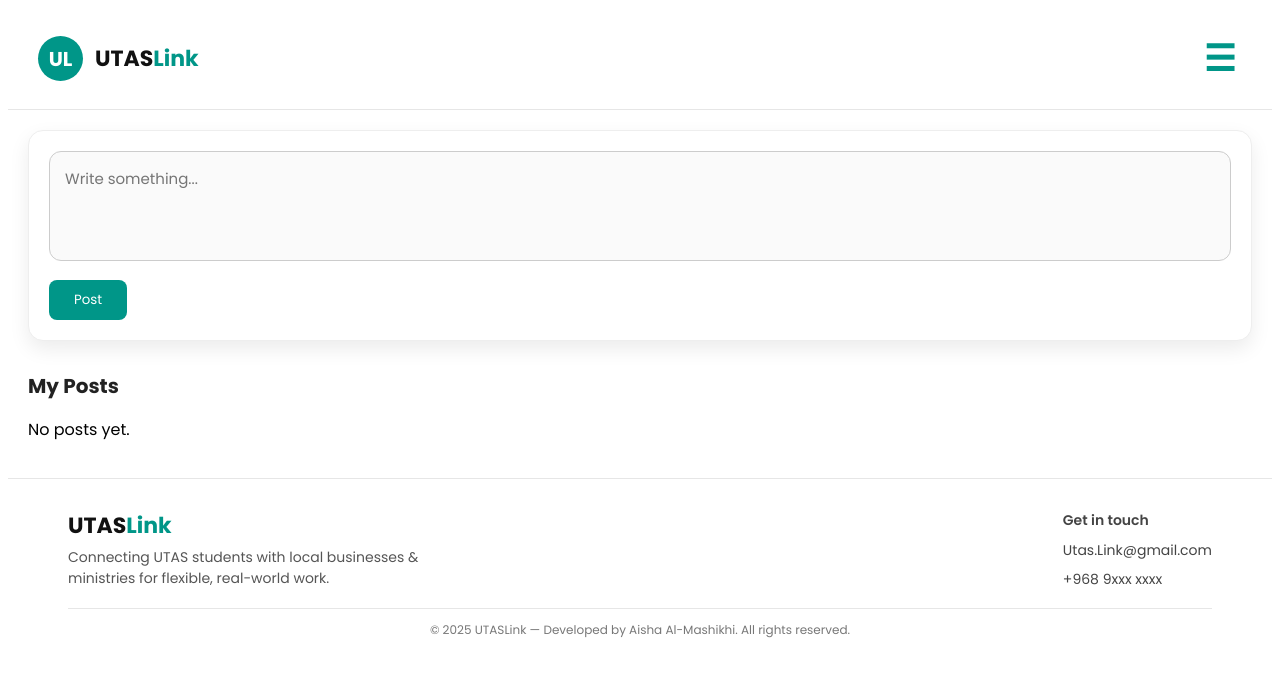
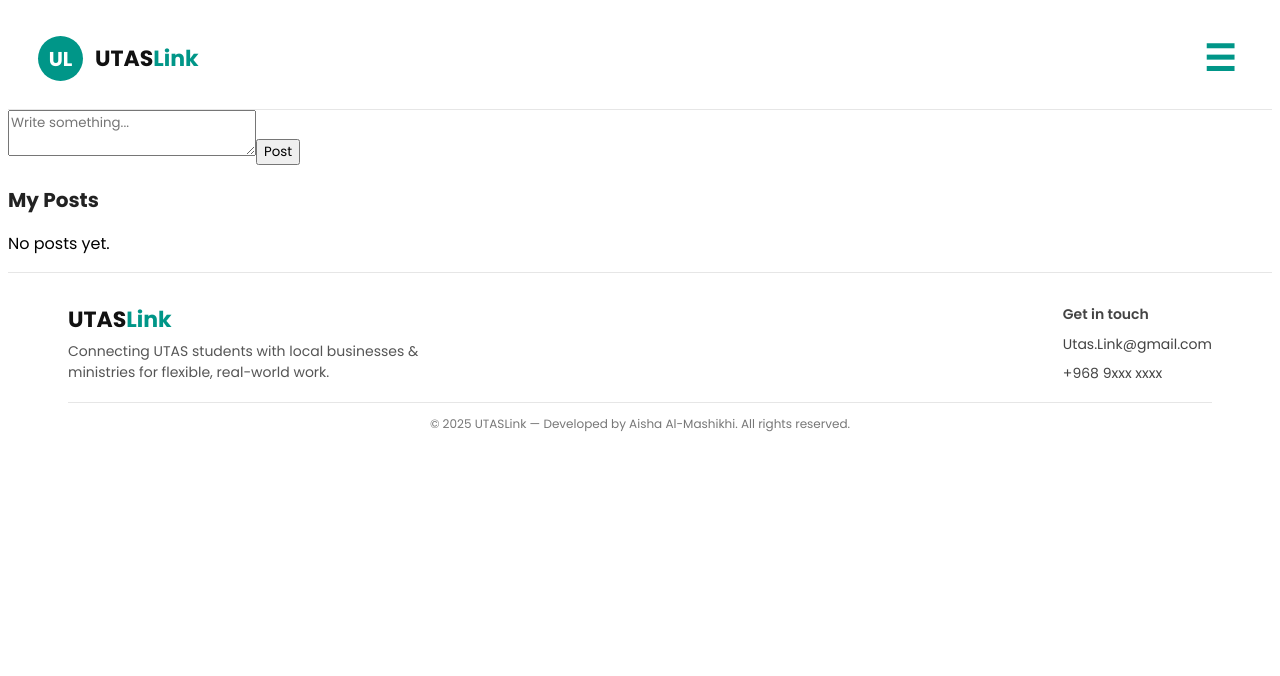
Before and after one commit to Aisha-Ahmed-Al-Mashikhi/utas-link-project, a React (Create React App) app in the folder client/: page /create-post in a window 1280 px wide. Shown: the top 676 px of the page. Built offline with nearby package versions, Linux system fonts and the light colour scheme.

Commit message:
Update CreatePost.jsx

```diff
--- a/client/src/Component/CreatePost.jsx
+++ b/client/src/Component/CreatePost.jsx
@@ -18,10 +18,9 @@ const CreatePost = () => {
   const [editMode, setEditMode] = useState(false);
   const [editId, setEditId] = useState(null);
 
+  // Fetch user posts
   useEffect(() => {
-    if (user?.email) {
-      dispatch(fetchUserPosts(user.email));
-    }
+    if (user?.email) dispatch(fetchUserPosts(user.email));
   }, [user, dispatch]);
 
   const handleSubmit = () => {
@@ -32,22 +31,14 @@ const CreatePost = () => {
       setEditMode(false);
       setEditId(null);
     } else {
-      dispatch(
-        addPost({
-          postMsg,
-          email: user.email,
-          name: user.name || user.companyName, // 👈 يدعم الطالب + الشركة
-        })
-      );
+      dispatch(addPost({ postMsg, email: user.email, name: user.name }));
     }
 
     setPostMsg("");
   };
 
   const handleDelete = (id) => {
-    if (window.confirm("Delete post?")) {
-      dispatch(deletePost(id));
-    }
+    if (window.confirm("Delete post?")) dispatch(deletePost(id));
   };
 
   const handleEdit = (post) => {
@@ -57,36 +48,35 @@ const CreatePost = () => {
   };
 
   return (
-    <div className="post-wrapper">
+    <div className="post-page">
 
-      {/* كتابة بوست */}
-      <div className="create-card">
+      {/* LEFT SIDE — CREATE POST */}
+      <div className="left-card">
         <textarea
-          className="textarea"
           placeholder="Write something..."
           value={postMsg}
           onChange={(e) => setPostMsg(e.target.value)}
+          className="post-input"
         ></textarea>
 
-        <button className="post-button" onClick={handleSubmit}>
+        <button className="post-btn" onClick={handleSubmit}>
           {editMode ? "Update" : "Post"}
         </button>
       </div>
 
+      {/* RIGHT SIDE — POSTS LIST */}
+      <div className="right-card">
         <h3 className="section-title">My Posts</h3>
 
-      {myPosts.length === 0 && <p>No posts yet.</p>}
+        {myPosts.length === 0 && <p className="empty-msg">No posts yet.</p>}
 
-      {/* عرض بوستات المستخدم */}
         {myPosts.map((post) => (
-        <div
-          key={post._id}
-          className="post-card"
-          onClick={() => console.log("Card Clicked")}
-        >
+          <div className="post-card" key={post._id}>
             <div className="post-header">
-            <p className="post-author">{user.name || user.companyName}</p>
-            <span className="post-time">{moment(post.createdAt).fromNow()}</span>
+              <p className="post-author">
+                {user.name || user.companyName}
+              </p>
+              <p className="post-time">{moment(post.createdAt).fromNow()}</p>
             </div>
 
             <p className="post-text">{post.postMsg}</p>
@@ -95,13 +85,19 @@ const CreatePost = () => {
               <button className="edit-btn" onClick={() => handleEdit(post)}>
                 Edit
               </button>
-            <button className="delete-btn" onClick={() => handleDelete(post._id)}>
+
+              <button
+                className="delete-btn"
+                onClick={() => handleDelete(post._id)}
+              >
                 Delete
               </button>
             </div>
           </div>
         ))}
       </div>
+
+    </div>
   );
 };
 
```
Lines whose indentation alone changed are shown as unchanged.
